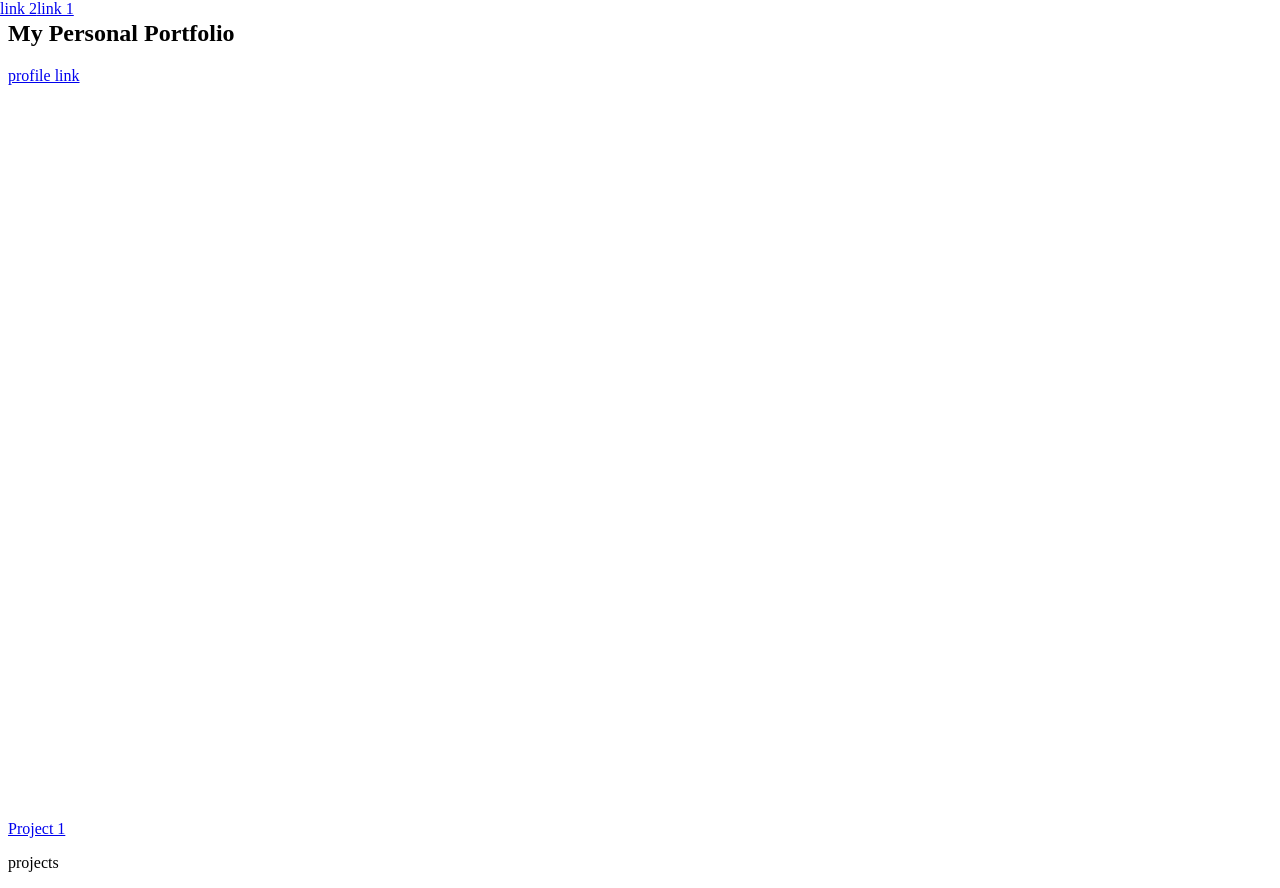
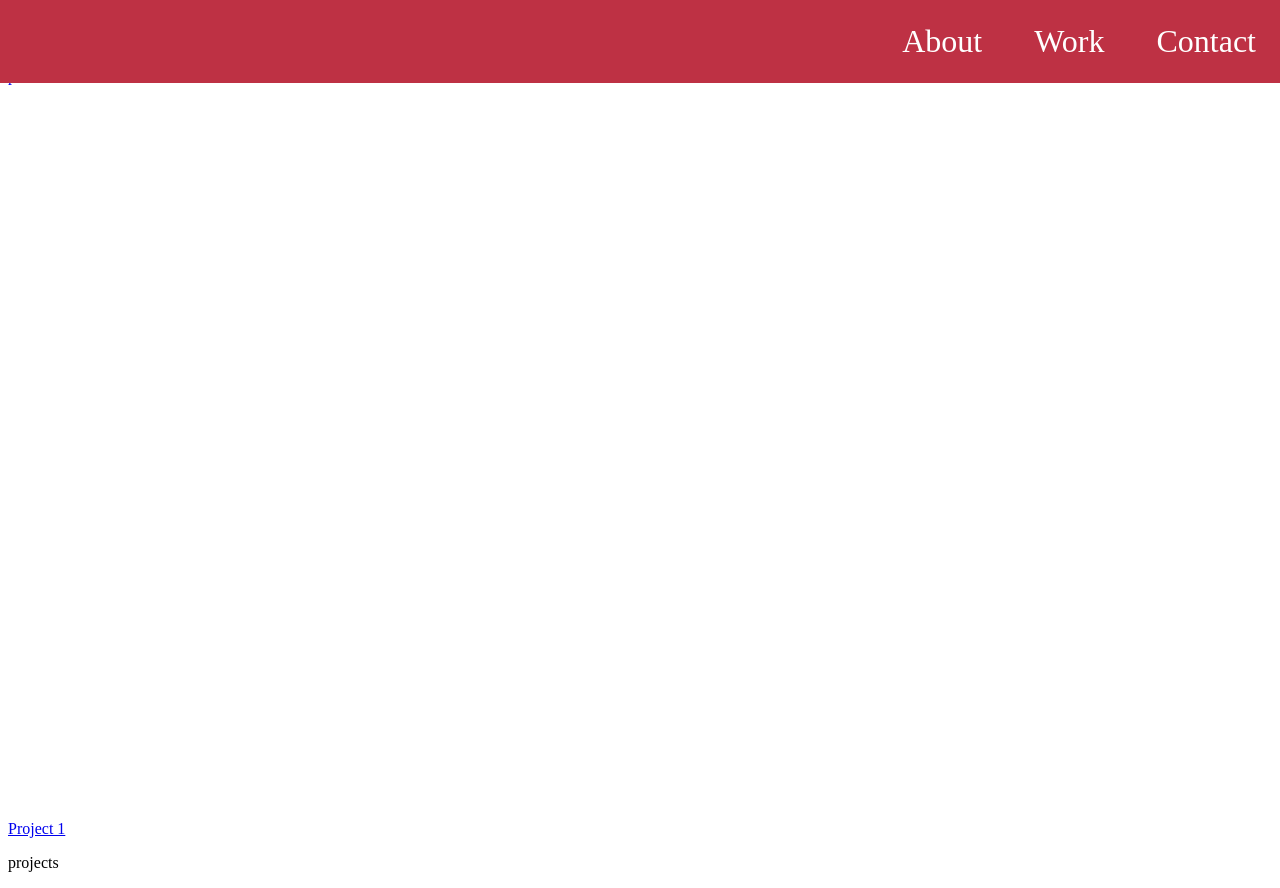
Before and after one commit to daviidy/hmtl-project-2-microverse, a plain HTML site: page index.html in a window 1280 px wide. Drawn offline with Linux system fonts and the light colour scheme.

Commit message:
styled the navbar

```diff
--- a/css/style.css
+++ b/css/style.css
@@ -2,12 +2,29 @@
     height: 100vh;
 }
 
-#navbar div a {
-    float: right;
+
+
+nav {
+    display:flex;
+    position: fixed;
+    top: 0;
+    left: 0;
+    background-color: #BE3144;
+    width: 100%;
+    justify-content: flex-end;
+    align-items: center;
+    height: 5.2rem;
 }
 
-nav {
-  position: fixed;
-  top: 0;
-  left: 0;
+nav div a{
+    color: white;
+    font-size: 2rem;
+    text-decoration: none;
+    padding: 1.5rem;
 }
+
+nav div a:hover,
+nav div a:active {
+    background-color: #45567D;
+
+}
--- a/index.html
+++ b/index.html
@@ -17,8 +17,9 @@
   <body>
     <nav id="navbar">
       <div>
-        <a href="#projects">link 1</a>
-        <a href="#">link 2</a>
+        <a href="#projects">About</a>
+        <a href="#">Work</a>
+        <a href="#">Contact</a>
 
       </div>
     </nav>
```
